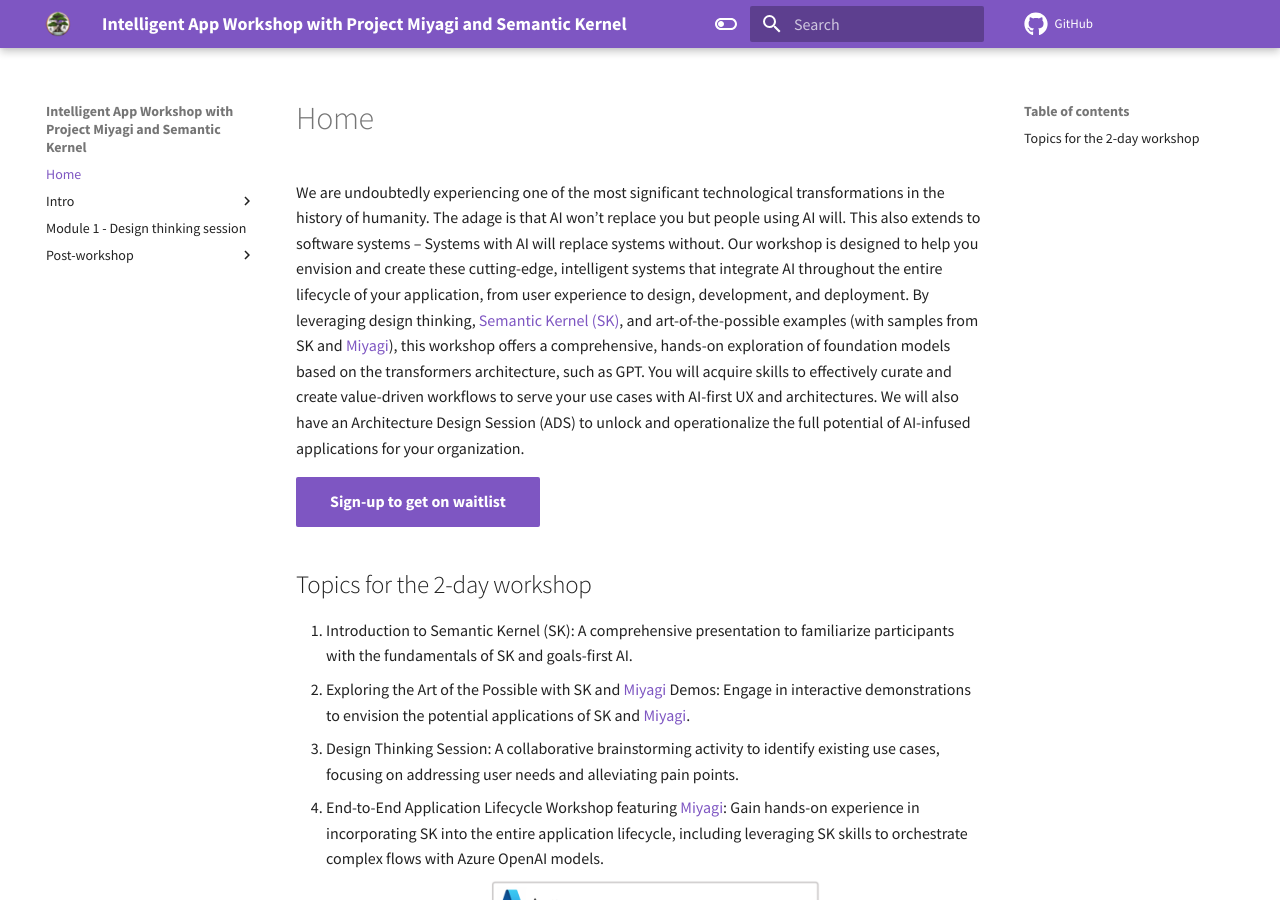
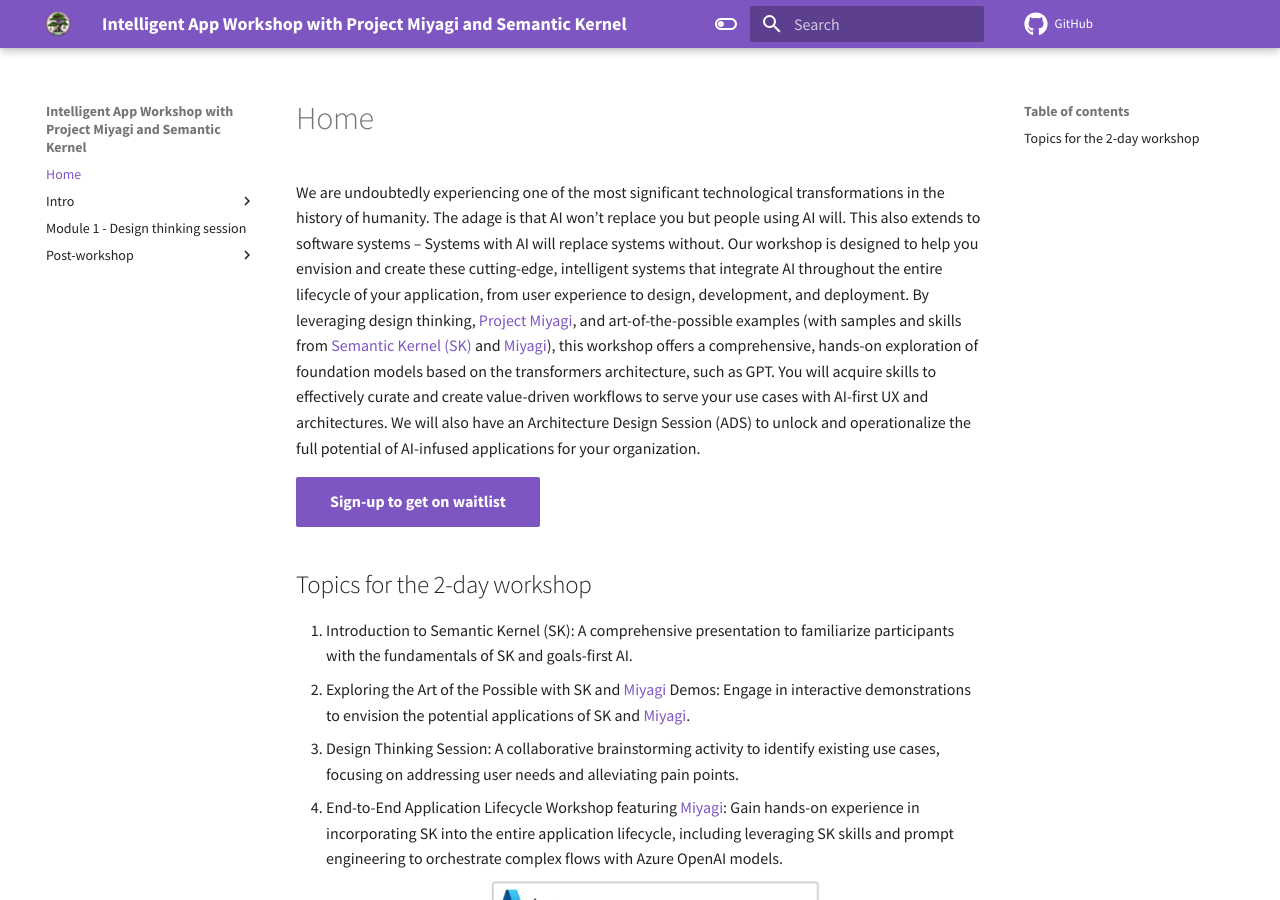
Before and after one commit to Azure/intelligent-app-workshop, an MkDocs documentation site: the page built from docs/index.md, in a window 1280 px wide and 900 px high. Built offline with MkDocs 1.6.1 and Material for MkDocs 9.7.7, drawn with Linux system fonts in a browser that asks for light colours; comment, search, counter and statistics services are not loaded.

```diff
--- a/docs/index.md
+++ b/docs/index.md
@@ -1,7 +1,7 @@
 # Home
 
 We are undoubtedly experiencing one of the most significant technological transformations in the history of humanity. The adage is that AI won’t replace you but people using AI will. This also extends to software systems – Systems with AI will replace systems without. Our workshop is designed to help you envision and create these cutting-edge, intelligent systems that integrate AI throughout the entire lifecycle of your application, from user experience to design, development, and deployment.
-By leveraging design thinking, [Semantic Kernel (SK)](https://github.com/microsoft/semantic-kernel), and art-of-the-possible examples (with samples from SK and [Miyagi](https://github.com/Azure-Samples/miyagi)), this workshop offers a comprehensive, hands-on exploration of foundation models based on the transformers architecture, such as GPT. You will acquire skills to effectively curate and create value-driven workflows to serve your use cases with AI-first UX and architectures. We will also have an Architecture Design Session (ADS) to unlock and operationalize the full potential of AI-infused applications for your organization.
+By leveraging design thinking, [Project Miyagi](https://github.com/Azure-Samples/miyagi), and art-of-the-possible examples (with samples and skills from [Semantic Kernel (SK)](https://github.com/microsoft/semantic-kernel) and [Miyagi](https://github.com/Azure-Samples/miyagi)), this workshop offers a comprehensive, hands-on exploration of foundation models based on the transformers architecture, such as GPT. You will acquire skills to effectively curate and create value-driven workflows to serve your use cases with AI-first UX and architectures. We will also have an Architecture Design Session (ADS) to unlock and operationalize the full potential of AI-infused applications for your organization.
 
 [Sign-up to get on waitlist](https://forms.office.com/r/rLds2s8RH1){ :target="_blank" .md-button .md-button--primary }
 
@@ -10,7 +10,7 @@ By leveraging design thinking, [Semantic Kernel (SK)](https://github.com/microso
 1. Introduction to Semantic Kernel (SK): A comprehensive presentation to familiarize participants with the fundamentals of SK and goals-first AI.
 1. Exploring the Art of the Possible with SK and [Miyagi](https://github.com/Azure-Samples/miyagi) Demos: Engage in interactive demonstrations to envision the potential applications of SK and [Miyagi](https://github.com/Azure-Samples/miyagi).
 1. Design Thinking Session: A collaborative brainstorming activity to identify existing use cases, focusing on addressing user needs and alleviating pain points.
-1. End-to-End Application Lifecycle Workshop featuring [Miyagi](https://github.com/Azure-Samples/miyagi): Gain hands-on experience in incorporating SK into the entire application lifecycle, including leveraging SK skills to orchestrate complex flows with Azure OpenAI models. <p align="center"><img src="assets/images/basic-arch.png" width=50% /></p>
+1. End-to-End Application Lifecycle Workshop featuring [Miyagi](https://github.com/Azure-Samples/miyagi): Gain hands-on experience in incorporating SK into the entire application lifecycle, including leveraging SK skills and prompt engineering to orchestrate complex flows with Azure OpenAI models. <p align="center"><img src="assets/images/basic-arch.png" width=50% /></p>
 1. Architecture Design Session: Dive into the intricacies of designing a robust and effective system architecture to support intelligent app development.
 ![miyagi-ui](assets/images/ui-annotations.png)
 
```
Also changed, not shown: README.md (+1 -1 lines).
